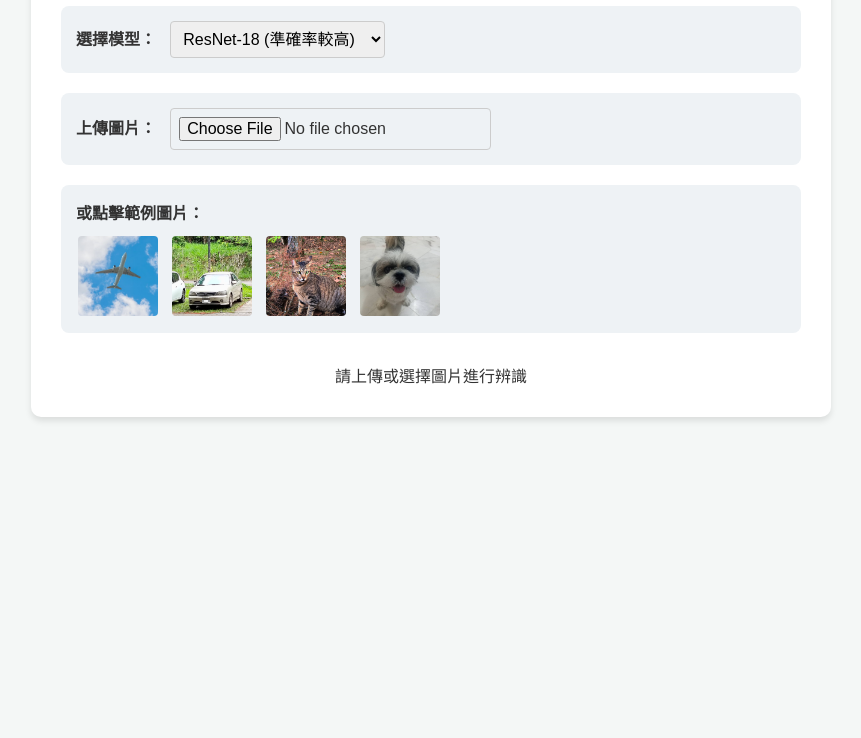
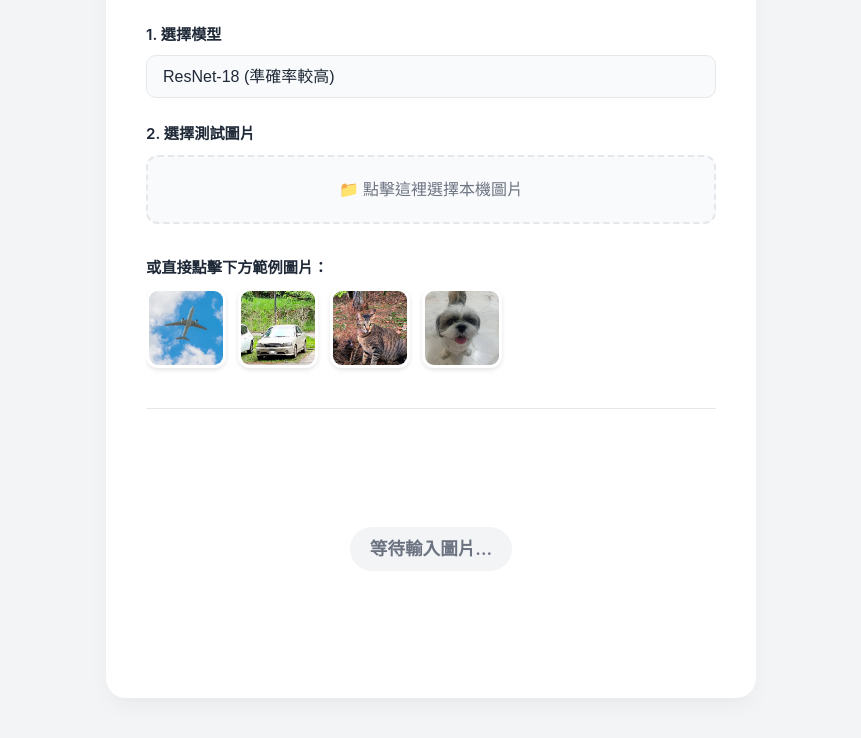
Before and after one commit to zhix1008/Digital-Image-Processing-Final-2, a plain HTML site: page index.html in a window 1280 px wide. Shown: the part 133-871 px from the top of the page, without its empty margins (209-1070 px from the left). Before the commit the page ends 800 px from the top, so only its background shows below. Drawn offline with Linux system fonts and the light colour scheme.

Commit message:
Add files via upload

```diff
--- a/index.html
+++ b/index.html
@@ -6,20 +6,187 @@
     <title>CIFAR-10 影像辨識模型測試</title>
     <script src="https://cdn.jsdelivr.net/npm/onnxruntime-web/dist/ort.min.js"></script>
     <style>
-        body { font-family: 'Segoe UI', Tahoma, Geneva, Verdana, sans-serif; background-color: #f4f7f6; color: #333; max-width: 800px; margin: 0 auto; padding: 20px; }
-        .container { background-color: white; padding: 30px; border-radius: 10px; box-shadow: 0 4px 6px rgba(0,0,0,0.1); }
-        h1 { text-align: center; color: #2c3e50; }
-        .control-group { margin-bottom: 20px; padding: 15px; background: #eef2f5; border-radius: 8px; }
-        label { font-weight: bold; margin-right: 10px; }
-        select, input[type="file"] { padding: 8px; border-radius: 4px; border: 1px solid #ccc; font-size: 16px; }
-        .examples { display: flex; gap: 10px; margin-top: 10px; overflow-x: auto; }
-        .examples img { width: 80px; height: 80px; object-fit: cover; cursor: pointer; border: 2px solid transparent; border-radius: 6px; transition: 0.2s; }
-        .examples img:hover { border-color: #3498db; transform: scale(1.05); }
-        .result-area { text-align: center; margin-top: 30px; }
-        #preview { max-width: 300px; max-height: 300px; border-radius: 8px; display: none; margin: 0 auto 20px auto; box-shadow: 0 2px 4px rgba(0,0,0,0.2); }
-        .prediction { font-size: 24px; font-weight: bold; color: #27ae60; }
-        .loading { color: #f39c12; font-weight: bold; }
-        .error { color: #e74c3c; font-weight: bold; }
+        /* 基礎色彩與字體設定 */
+        :root {
+            --primary-color: #4f46e5;
+            --primary-hover: #4338ca;
+            --success-color: #10b981;
+            --error-color: #ef4444;
+            --bg-color: #f3f4f6;
+            --card-bg: #ffffff;
+            --text-main: #1f2937;
+            --text-muted: #6b7280;
+            --border-color: #e5e7eb;
+        }
+
+        * {
+            box-sizing: border-box;
+            margin: 0;
+            padding: 0;
+        }
+
+        body {
+            font-family: -apple-system, BlinkMacSystemFont, 'Segoe UI', Roboto, 'Helvetica Neue', Arial, sans-serif;
+            background-color: var(--bg-color);
+            color: var(--text-main);
+            display: flex;
+            justify-content: center;
+            padding: 40px 20px;
+            line-height: 1.6;
+        }
+
+        /* 主容器樣式 */
+        .container {
+            background-color: var(--card-bg);
+            width: 100%;
+            max-width: 650px;
+            padding: 40px;
+            border-radius: 20px;
+            box-shadow: 0 10px 25px -5px rgba(0,0,0,0.05), 0 8px 10px -6px rgba(0,0,0,0.01);
+        }
+
+        h1 {
+            text-align: center;
+            font-size: 1.8rem;
+            font-weight: 700;
+            color: var(--text-main);
+            margin-bottom: 30px;
+        }
+
+        /* 控制區塊樣式 */
+        .control-group {
+            margin-bottom: 24px;
+        }
+
+        label {
+            display: block;
+            font-weight: 600;
+            margin-bottom: 8px;
+            color: var(--text-main);
+            font-size: 0.95rem;
+        }
+
+        /* 下拉選單樣式 */
+        select {
+            width: 100%;
+            padding: 12px 16px;
+            border-radius: 10px;
+            border: 1.5px solid var(--border-color);
+            font-size: 1rem;
+            background-color: #f9fafb;
+            color: var(--text-main);
+            cursor: pointer;
+            transition: border-color 0.2s;
+            appearance: none; /* 移除預設箭頭以便統一風格 */
+        }
+        select:focus { outline: none; border-color: var(--primary-color); }
+
+        /* 客製化上傳按鈕 */
+        .upload-btn-wrapper {
+            position: relative;
+            overflow: hidden;
+            display: inline-block;
+            width: 100%;
+        }
+        .btn-upload {
+            border: 2px dashed var(--border-color);
+            color: var(--text-muted);
+            background-color: #f9fafb;
+            padding: 20px 20px;
+            border-radius: 12px;
+            font-size: 1rem;
+            font-weight: 500;
+            text-align: center;
+            cursor: pointer;
+            width: 100%;
+            transition: all 0.2s ease;
+        }
+        .btn-upload:hover {
+            border-color: var(--primary-color);
+            color: var(--primary-color);
+            background-color: #eff6ff;
+        }
+        .upload-btn-wrapper input[type=file] {
+            font-size: 100px;
+            position: absolute;
+            left: 0;
+            top: 0;
+            opacity: 0;
+            cursor: pointer;
+            height: 100%;
+        }
+
+        /* 範例圖片區 */
+        .examples {
+            display: flex;
+            gap: 12px;
+            overflow-x: auto;
+            padding-bottom: 10px;
+        }
+        .examples img {
+            width: 80px;
+            height: 80px;
+            object-fit: cover;
+            cursor: pointer;
+            border: 3px solid transparent;
+            border-radius: 12px;
+            transition: transform 0.2s cubic-bezier(0.4, 0, 0.2, 1), border-color 0.2s;
+            box-shadow: 0 2px 4px rgba(0,0,0,0.1);
+        }
+        .examples img:hover {
+            border-color: var(--primary-color);
+            transform: translateY(-4px) scale(1.02);
+            box-shadow: 0 6px 12px rgba(79, 70, 229, 0.2);
+        }
+
+        /* 結果顯示區 */
+        .result-area {
+            text-align: center;
+            margin-top: 30px;
+            padding-top: 30px;
+            border-top: 1px solid var(--border-color);
+            min-height: 250px;
+            display: flex;
+            flex-direction: column;
+            align-items: center;
+            justify-content: center;
+        }
+
+        #preview {
+            max-width: 100%;
+            max-height: 240px;
+            border-radius: 12px;
+            display: none;
+            margin-bottom: 20px;
+            box-shadow: 0 4px 6px -1px rgba(0,0,0,0.1);
+            object-fit: contain;
+        }
+
+        /* 狀態標籤樣式 */
+        .status-badge {
+            display: inline-block;
+            padding: 8px 20px;
+            border-radius: 9999px; /* 膠囊形狀 */
+            font-weight: 600;
+            font-size: 1.1rem;
+            transition: all 0.3s ease;
+        }
+        .status-default { background-color: #f3f4f6; color: var(--text-muted); }
+        .status-loading { background-color: #fef3c7; color: #d97706; animation: pulse 1.5s infinite; }
+        .status-success { background-color: #d1fae5; color: var(--success-color); border: 1px solid #a7f3d0; }
+        .status-error { background-color: #fee2e2; color: var(--error-color); }
+
+        @keyframes pulse {
+            0%, 100% { opacity: 1; }
+            50% { opacity: 0.6; }
+        }
+
+        /* 響應式設計 */
+        @media (max-width: 600px) {
+            .container { padding: 25px; }
+            h1 { font-size: 1.5rem; }
+            .examples img { width: 70px; height: 70px; }
+        }
     </style>
 </head>
 <body>
@@ -28,7 +195,7 @@
     <h1>CIFAR-10 影像辨識測試</h1>
 
     <div class="control-group">
-        <label for="model-selector">選擇模型：</label>
+        <label for="model-selector">1. 選擇模型</label>
         <select id="model-selector">
             <option value="resnet18_cifar10.onnx">ResNet-18 (準確率較高)</option>
             <option value="googlenet_cifar10.onnx">GoogLeNet (準確率較低)</option>
@@ -36,12 +203,15 @@
     </div>
 
     <div class="control-group">
-        <label>上傳圖片：</label>
-        <input type="file" id="image-upload" accept="image/png, image/jpeg">
+        <label>2. 選擇測試圖片</label>
+        <div class="upload-btn-wrapper">
+            <div class="btn-upload">📁 點擊這裡選擇本機圖片</div>
+            <input type="file" id="image-upload" accept="image/png, image/jpeg">
+        </div>
     </div>
 
     <div class="control-group">
-        <label>或點擊範例圖片：</label>
+        <label>或直接點擊下方範例圖片：</label>
         <div class="examples" id="example-container">
             <img src="samples/airplane.jpg" alt="airplane" onclick="loadExample(this)">
             <img src="samples/automobile.jpg" alt="automobile" onclick="loadExample(this)">
@@ -52,15 +222,12 @@
 
     <div class="result-area">
         <img id="preview" src="" alt="預覽圖片">
-        <div id="status">請上傳或選擇圖片進行辨識</div>
+        <div id="status" class="status-badge status-default">等待輸入圖片...</div>
     </div>
 </div>
 
 <script>
-    // CIFAR-10 類別標籤
     const CIFAR10_CLASSES = ['飛機 (Airplane)', '汽車 (Automobile)', '鳥 (Bird)', '貓 (Cat)', '鹿 (Deer)', '狗 (Dog)', '青蛙 (Frog)', '馬 (Horse)', '船 (Ship)', '卡車 (Truck)'];
-
-    // 模型輸入大小 (根據你 MATLAB 匯出時的設定，GoogLeNet/ResNet18 通常是 224，若有調整請改為 32)
     const INPUT_SIZE = 224;
 
     const imageUpload = document.getElementById('image-upload');
@@ -70,7 +237,12 @@
 
     let currentSession = null;
 
-    // 當使用者上傳圖片
+    // 更新狀態 UI 的輔助函數
+    function updateStatus(message, stateClass) {
+        status.className = `status-badge ${stateClass}`;
+        status.innerHTML = message;
+    }
+
     imageUpload.addEventListener('change', (e) => {
         const file = e.target.files[0];
         if (!file) return;
@@ -83,24 +255,19 @@
         reader.readAsDataURL(file);
     });
 
-    // 載入範例圖片
     function loadExample(imgElement) {
         preview.src = imgElement.src;
         preview.style.display = 'block';
         runInference(preview);
     }
 
-    // 圖片預處理與推論
     async function runInference(img) {
-        status.innerHTML = '<span class="loading">模型載入與推論中...</span>';
+        updateStatus('⏳ 模型載入與推論中...', 'status-loading');
 
         try {
             const modelName = modelSelector.value;
-
-            // 建立 ONNX Session (若未快取)
             const session = await ort.InferenceSession.create(modelName, { executionProviders: ['wasm'] });
 
-            // 1. 將圖片畫到 Canvas 上以進行縮放
             const canvas = document.createElement('canvas');
             canvas.width = INPUT_SIZE;
             canvas.height = INPUT_SIZE;
@@ -108,29 +275,24 @@
             ctx.drawImage(img, 0, 0, INPUT_SIZE, INPUT_SIZE);
             const imageData = ctx.getImageData(0, 0, INPUT_SIZE, INPUT_SIZE).data;
 
-            // 2. 將圖片像素轉換為 Float32Array，形狀為 [1, 3, H, W]
             const float32Data = new Float32Array(3 * INPUT_SIZE * INPUT_SIZE);
+
+            // 保留你已經修正過、不需要除以 255.0 的邏輯
             for (let i = 0; i < INPUT_SIZE * INPUT_SIZE; i++) {
-                // 這裡執行最基礎的正規化 (除以 255)。若你 MATLAB 模型有特殊正規化 (如 ImageNet mean/std)，需在此處修改。
-                float32Data[i] = imageData[i * 4] ;                                    // R
-                float32Data[INPUT_SIZE * INPUT_SIZE + i] = imageData[i * 4 + 1] ;      // G
-                float32Data[2 * INPUT_SIZE * INPUT_SIZE + i] = imageData[i * 4 + 2];  // B
+                float32Data[i] = imageData[i * 4];
+                float32Data[INPUT_SIZE * INPUT_SIZE + i] = imageData[i * 4 + 1];
+                float32Data[2 * INPUT_SIZE * INPUT_SIZE + i] = imageData[i * 4 + 2];
             }
 
-            // 3. 建立 Tensor 準備輸入模型
             const inputTensor = new ort.Tensor('float32', float32Data, [1, 3, INPUT_SIZE, INPUT_SIZE]);
-
-            // 4. 動態獲取模型輸入層名稱 (通常 MATLAB 匯出的名字可能是 'data' 或 'imageinput')
             const inputName = session.inputNames[0];
             const feeds = {};
             feeds[inputName] = inputTensor;
 
-            // 5. 執行推論
             const results = await session.run(feeds);
             const outputName = session.outputNames[0];
             const outputData = results[outputName].data;
 
-            // 6. 找出 Softmax 最大值的索引 (Argmax)
             let maxIndex = 0;
             let maxValue = outputData[0];
             for (let i = 1; i < outputData.length; i++) {
@@ -141,11 +303,11 @@
             }
 
             const predictedClass = CIFAR10_CLASSES[maxIndex];
-            status.innerHTML = `<span class="prediction">預測結果：${predictedClass}</span>`;
+            updateStatus(`🎯 預測結果：${predictedClass}`, 'status-success');
 
         } catch (e) {
             console.error(e);
-            status.innerHTML = `<span class="error">推論發生錯誤：${e.message}</span>`;
+            updateStatus(`❌ 發生錯誤：${e.message}`, 'status-error');
         }
     }
 </script>
```
